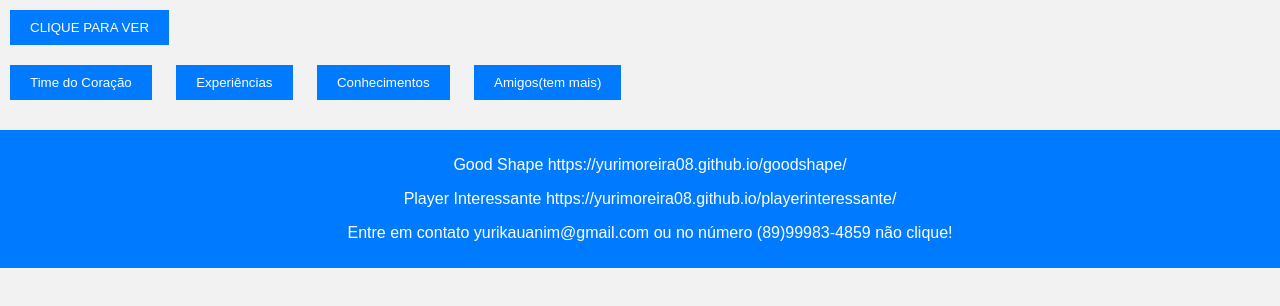
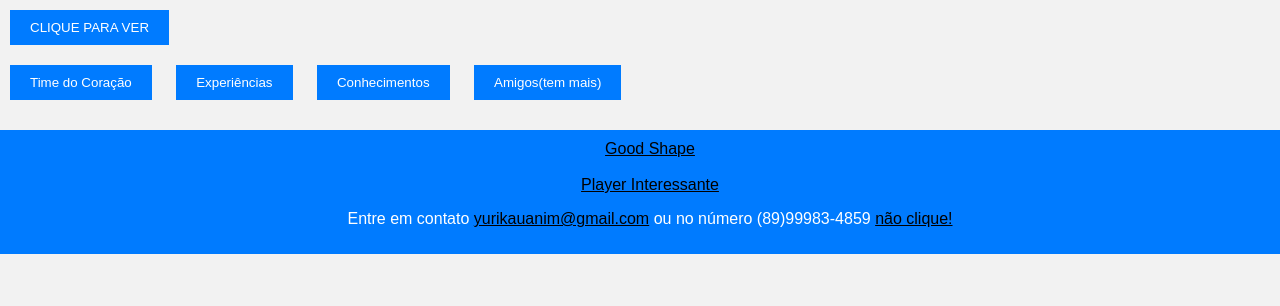
Before and after one commit to yurimoreira08/yurimoreira08.github.io, a plain HTML site: page index.html in a window 1280 px wide. Drawn offline with Linux system fonts and the light colour scheme.

Commit message:
atualização

```diff
--- a/estilo1.css
+++ b/estilo1.css
@@ -80,16 +80,15 @@ body {
 
  /* Estilo para links */
 a {
-    color: white;
-    text-decoration: none;
+    color: black;
 }
 
 a:visited{
-    color: pink;
+    color: black;
 }
 
 a:hover{
-    color: black;
+    color: gray;
 }
 
   /* Estilo para o botão dentro do link */
--- a/index.html
+++ b/index.html
@@ -99,9 +99,10 @@
       </table>
    </div>
    <footer>
-      <p>Good Shape <a href=https://yurimoreira08.github.io/goodshape />https://yurimoreira08.github.io/goodshape/</a>
-      <p>Player Interessante <a
-            href=https://yurimoreira08.github.io/playerinteressante />https://yurimoreira08.github.io/playerinteressante/</a>
+      <a href=https://yurimoreira08.github.io/goodshape />Good Shape</a>
+      <br>
+      <br>
+      <a href=https://yurimoreira08.github.io/playerinteressante />Player Interessante</a>
       <p>Entre em contato <a href=mailto:yurikauanim@gmail.com>yurikauanim@gmail.com</a> ou no número (89)99983-4859 <a
             href=https://instagram.com/yuri.moreira08?igshid=ZDdkNTZiNTM=>não clique!</a>
    </footer>
```
